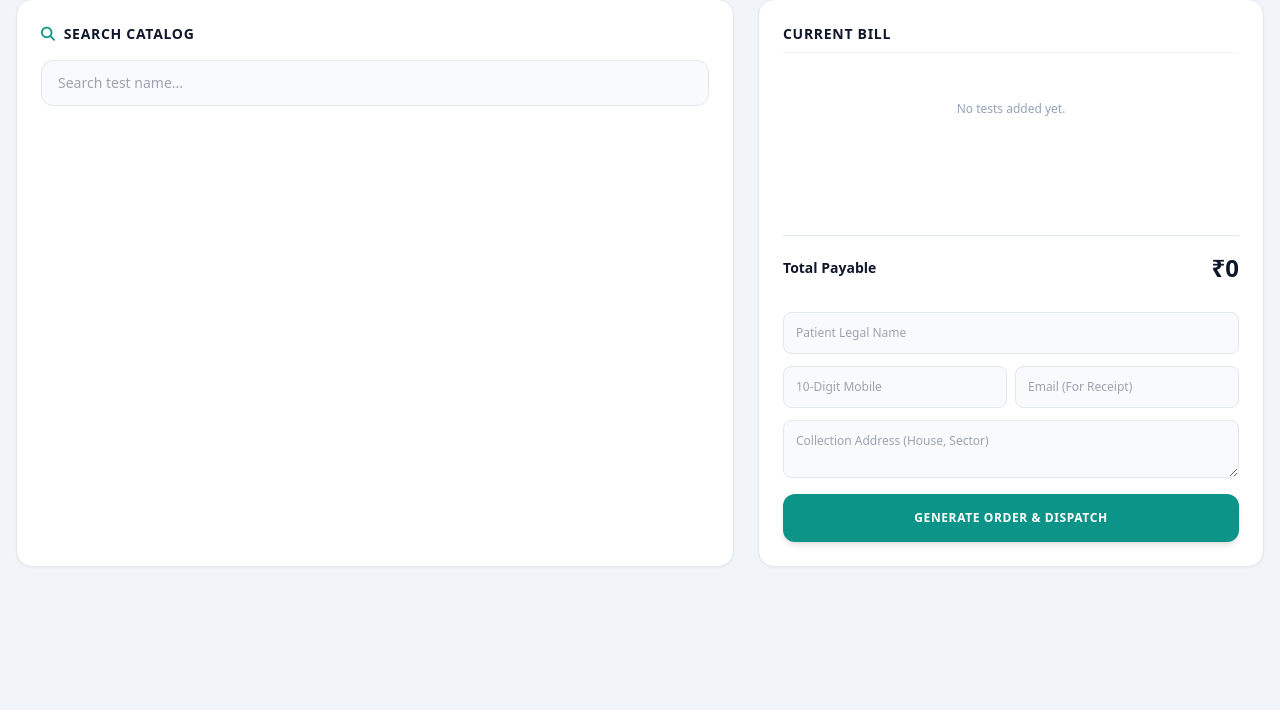
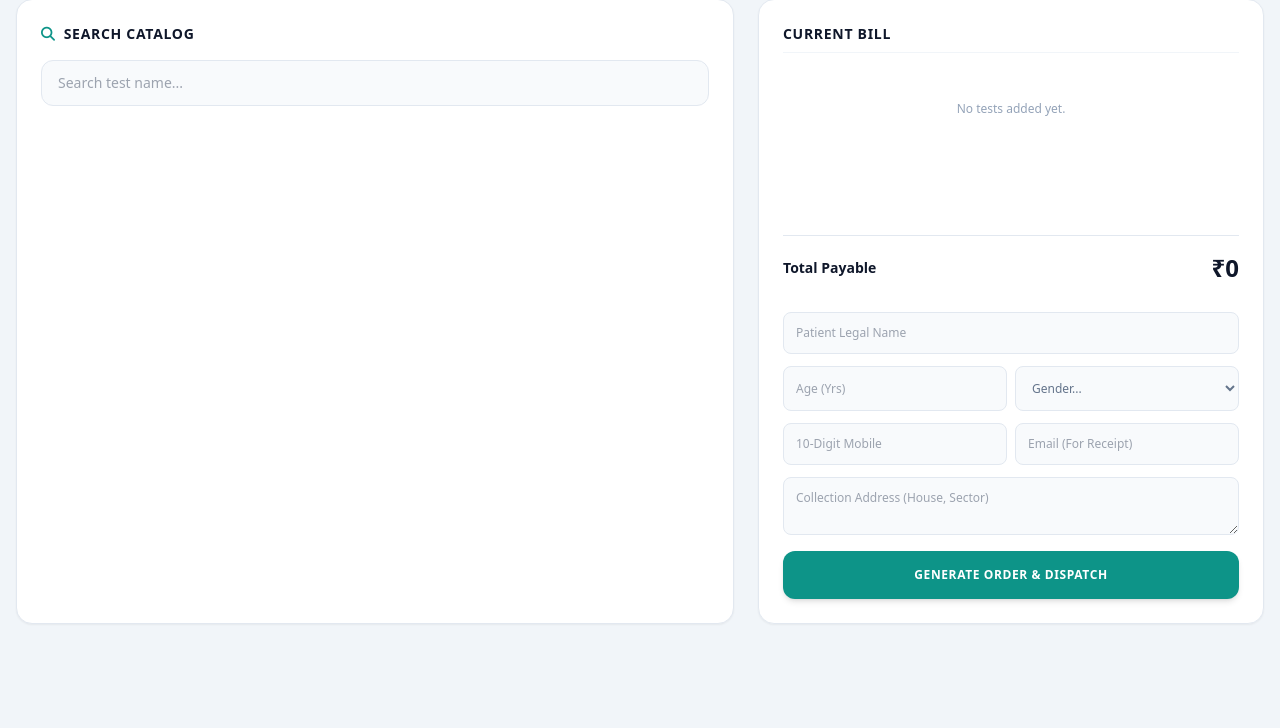
Before and after one commit to lab81617-del/caredrop-website, a Flask app: page /admin/pos in a window 1280 px wide. Shown: the part 90-818 px from the top of the page. Run offline with Flask 3, Linux system fonts and the light colour scheme; the visitor is signed in with stand-in values (Sample User, id 1); data that the repository does not hold is empty; parts of the project's set-up code (start-up, migrations or seed data) failed here and were passed over; some libraries are stand-ins or nearby versions.

Commit message:
Update admin_pos.html

```diff
--- a/templates/admin_pos.html
+++ b/templates/admin_pos.html
@@ -24,7 +24,6 @@
     <main class="max-w-7xl mx-auto px-4 py-6">
         <div class="grid grid-cols-1 md:grid-cols-12 gap-6">
 
-            <!-- Search & Add -->
             <div class="md:col-span-7 bg-white p-6 rounded-2xl border border-slate-200 shadow-sm">
                 <h2 class="text-sm font-black text-slate-900 uppercase tracking-wider mb-4"><i class="fa-solid fa-magnifying-glass text-brand-600 mr-2"></i>Search Catalog</h2>
                 <input type="text" id="pos-search" onkeyup="filterPosTests()" placeholder="Search test name..." class="w-full px-4 py-3 bg-slate-50 border border-slate-200 rounded-xl text-sm mb-4 outline-none focus:border-brand-600 focus:ring-1 focus:ring-brand-600">
@@ -42,7 +41,6 @@
                 </div>
             </div>
 
-            <!-- Cart & Checkout -->
             <div class="md:col-span-5 bg-white p-6 rounded-2xl border border-slate-200 shadow-sm flex flex-col h-max sticky top-24">
                 <h2 class="text-sm font-black text-slate-900 uppercase tracking-wider mb-4 border-b border-slate-100 pb-2">Current Bill</h2>
 
@@ -55,16 +53,28 @@
                     <span class="text-2xl font-black text-brand-700" id="pos-total-display">₹0</span>
                 </div>
 
-                <form action="/book_test" method="POST" class="space-y-3 text-xs" onsubmit="preparePosForm(event)">
+                <!-- ADDED AGE AND GENDER FOR POS -->
+                <form action="/pos_book_test" method="POST" class="space-y-3 text-xs" onsubmit="preparePosForm(event)">
                     <input type="hidden" name="tests_requested" id="pos-tests-input">
                     <input type="hidden" name="total_bill" id="pos-bill-input">
 
-                    <input type="text" name="full_name" required placeholder="Patient Legal Name" class="w-full px-3 py-3 bg-slate-50 border border-slate-200 rounded-lg outline-none focus:border-brand-600 focus:ring-1 focus:ring-brand-600">
+                    <input type="text" name="full_name" required placeholder="Patient Legal Name" class="w-full px-3 py-3 bg-slate-50 border border-slate-200 rounded-lg outline-none focus:border-brand-600">
+
+                    <div class="grid grid-cols-2 gap-2">
+                        <input type="number" name="age" required placeholder="Age (Yrs)" class="w-full px-3 py-3 bg-slate-50 border border-slate-200 rounded-lg outline-none focus:border-brand-600">
+                        <select name="gender" required class="w-full px-3 py-3 bg-slate-50 border border-slate-200 rounded-lg outline-none focus:border-brand-600 text-slate-500">
+                            <option value="" disabled selected>Gender...</option>
+                            <option value="Male">Male</option>
+                            <option value="Female">Female</option>
+                            <option value="Other">Other</option>
+                        </select>
+                    </div>
+
                     <div class="flex gap-2">
-                        <input type="tel" name="phone" required placeholder="10-Digit Mobile" class="w-1/2 px-3 py-3 bg-slate-50 border border-slate-200 rounded-lg outline-none focus:border-brand-600 focus:ring-1 focus:ring-brand-600">
-                        <input type="email" name="email" placeholder="Email (For Receipt)" class="w-1/2 px-3 py-3 bg-slate-50 border border-slate-200 rounded-lg outline-none focus:border-brand-600 focus:ring-1 focus:ring-brand-600">
+                        <input type="tel" name="phone" required placeholder="10-Digit Mobile" class="w-1/2 px-3 py-3 bg-slate-50 border border-slate-200 rounded-lg outline-none focus:border-brand-600">
+                        <input type="email" name="email" placeholder="Email (For Receipt)" class="w-1/2 px-3 py-3 bg-slate-50 border border-slate-200 rounded-lg outline-none focus:border-brand-600">
                     </div>
-                    <textarea name="address" rows="2" required placeholder="Collection Address (House, Sector)" class="w-full px-3 py-3 bg-slate-50 border border-slate-200 rounded-lg outline-none focus:border-brand-600 focus:ring-1 focus:ring-brand-600"></textarea>
+                    <textarea name="address" rows="2" required placeholder="Collection Address (House, Sector)" class="w-full px-3 py-3 bg-slate-50 border border-slate-200 rounded-lg outline-none focus:border-brand-600"></textarea>
 
                     <button type="submit" class="w-full bg-brand-600 hover:bg-brand-700 text-white font-black py-4 rounded-xl uppercase tracking-wider transition shadow-md mt-2">Generate Order & Dispatch</button>
                 </form>
```
